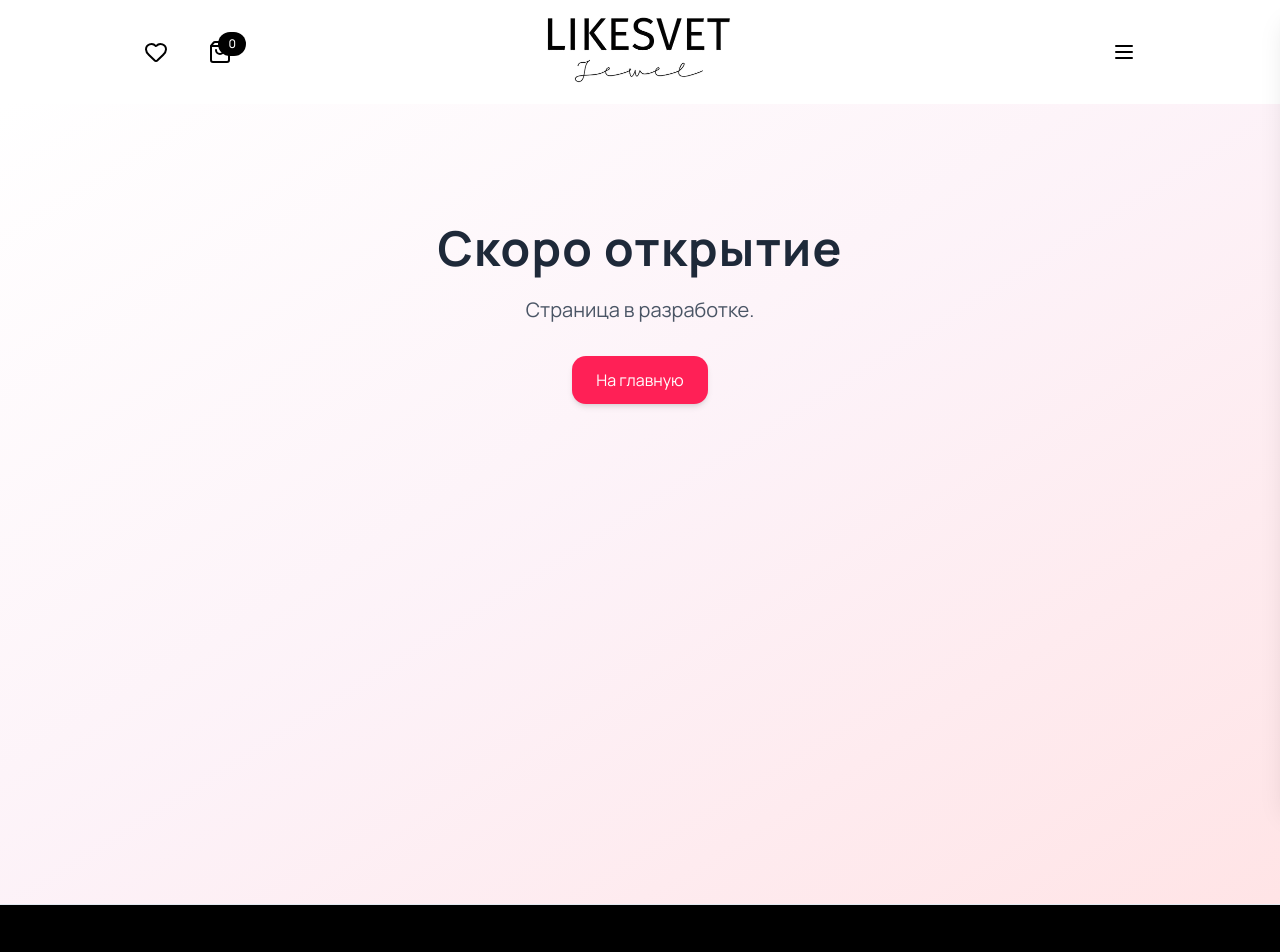
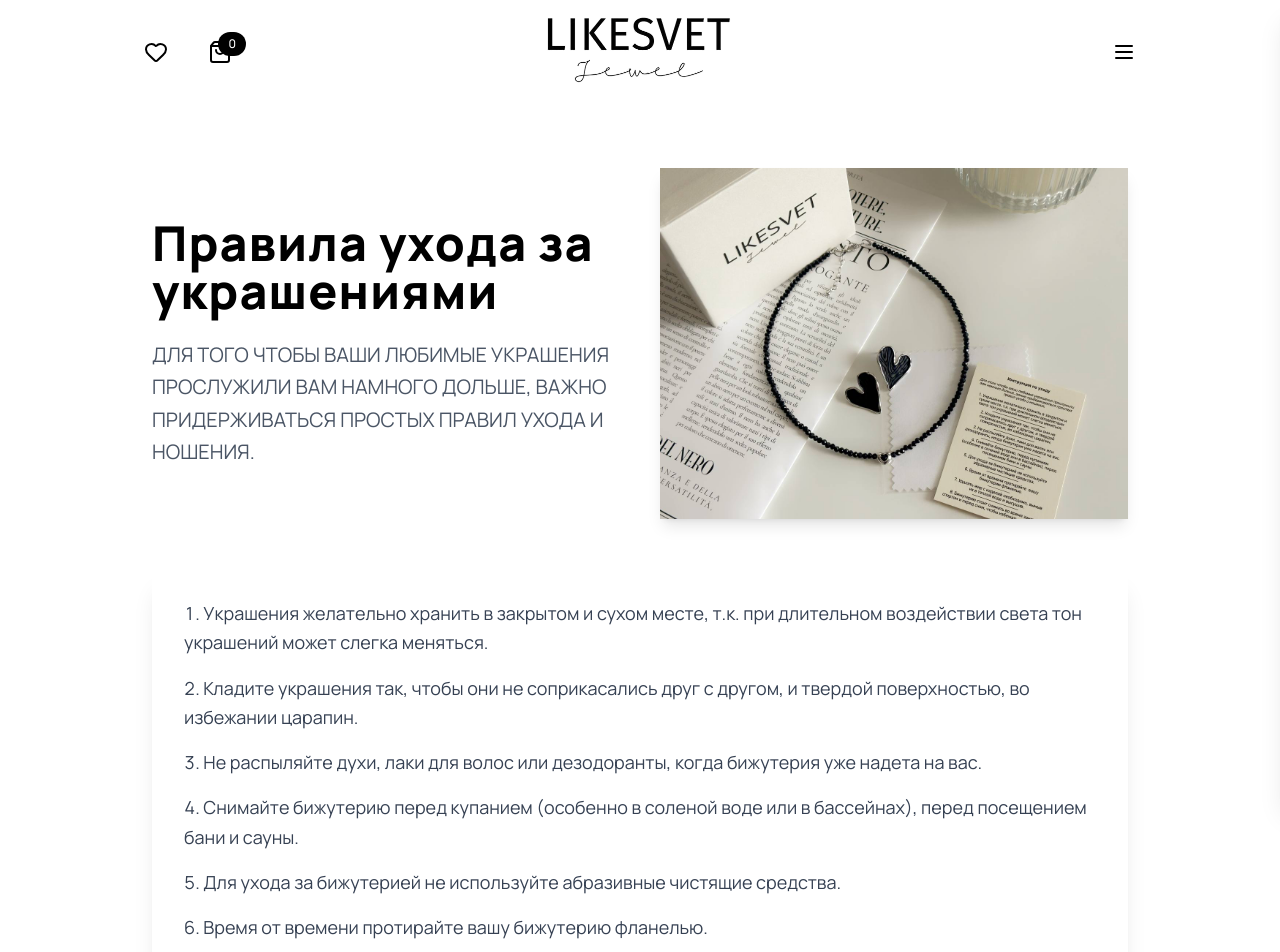
Before and after one commit to VladimiroAntipin/like-svet-site, a Next.js app: page /customers/jewelry-care in a window 1280 px wide. Shown: the top 952 px of the page. Built offline with nearby package versions, Linux system fonts and the light colour scheme; no server answers.

Commit message:
ui improvments and jewels-care page

```diff
--- a/app/(routes)/account/page.tsx
+++ b/app/(routes)/account/page.tsx
@@ -171,7 +171,7 @@ const AccountPage = () => {
       </header>
 
       {/* Main */}
-      <main className="flex flex-col items-center flex-1 pt-10 px-6 py-5 bg-white">
+      <main className="flex flex-col items-center flex-1 pt-10 px-6 py-5 bg-white max-[500px]:mb-16">
         {/* Foto utente */}
         <div className="flex flex-col items-center mb-10 w-full max-w-5xl relative">
           <div className="relative">
--- a/app/(routes)/customers/jewelry-care/page.tsx
+++ b/app/(routes)/customers/jewelry-care/page.tsx
@@ -1,23 +1,66 @@
-import Link from 'next/link';
+import Image from "next/image";
 
 const JewelryCarePage = () => {
     return (
-        <div className="min-h-screen flex flex-col items-center pt-30 bg-gradient-to-br from-white via-pink-50 to-rose-100 text-gray-800 p-6">
-            <div className="max-w-2xl text-center">
-                <h1 className="text-4xl sm:text-5xl font-bold mb-6 tracking-wide">
-                    Скоро открытие
-                </h1>
-                <p className="text-lg sm:text-xl mb-8 text-gray-600">
-                    Страница в разработке.
-                </p>
-                <Link href="/">
-                    <p className="inline-block px-6 py-3 bg-rose-500 text-white rounded-xl shadow-md hover:bg-rose-600 transition">
-                        На главную
-                    </p>
-                </Link>
+        <div className="min-h-screen bg-gradient-to-br text-gray-800">
+            <div className="max-w-5xl mx-auto px-6 py-16 max-[500px]:py-10">
+                {/* Header */}
+                <div className="flex flex-col md:flex-row items-center gap-10">
+                    <div className="md:w-1/2">
+                        <h1 className="text-3xl sm:text-4xl lg:text-5xl font-extrabold mb-6 text-black tracking-wide">
+                            Правила ухода за украшениями
+                        </h1>
+                        <p className="text-lg sm:text-xl text-gray-600 leading-relaxed">
+                            ДЛЯ ТОГО ЧТОБЫ ВАШИ ЛЮБИМЫЕ УКРАШЕНИЯ ПРОСЛУЖИЛИ ВАМ НАМНОГО ДОЛЬШЕ,
+                            ВАЖНО ПРИДЕРЖИВАТЬСЯ ПРОСТЫХ ПРАВИЛ УХОДА И НОШЕНИЯ.
+                        </p>
+                    </div>
+                    <div className="md:w-1/2">
+                        <Image
+                            src="/cares.jpg"
+                            alt="Jewelry care"
+                            width={600}
+                            height={400}
+                            className="rounded-none shadow-lg object-cover w-full"
+                        />
+                    </div>
+                </div>
+
+                {/* Rules */}
+                <div className="mt-12 bg-white/70 backdrop-blur-sm rounded-2xl shadow-xl p-8">
+                    <ol className="space-y-4 text-gray-700 text-lg leading-relaxed list-decimal list-inside">
+                        <li>
+                            Украшения желательно хранить в закрытом и сухом месте, т.к. при длительном
+                            воздействии света тон украшений может слегка меняться.
+                        </li>
+                        <li>
+                            Кладите украшения так, чтобы они не соприкасались друг с другом, и твердой поверхностью,
+                            во избежании царапин.
+                        </li>
+                        <li>
+                            Не распыляйте духи, лаки для волос или дезодоранты, когда бижутерия уже надета на вас.
+                        </li>
+                        <li>
+                            Снимайте бижутерию перед купанием (особенно в соленой воде или в бассейнах),
+                            перед посещением бани и сауны.
+                        </li>
+                        <li>
+                            Для ухода за бижутерией не используйте абразивные чистящие средства.
+                        </li>
+                        <li>
+                            Время от времени протирайте вашу бижутерию фланелью.
+                        </li>
+                        <li>
+                            Удалять жир с изделий необходимо, вымыв их в теплой воде и высушив.
+                        </li>
+                        <li>
+                            Бижутерию стоит снимать во время занятий спортом и перед сном, чтобы избежать деформации.
+                        </li>
+                    </ol>
+                </div>
             </div>
         </div>
     );
-}
+};
 
 export default JewelryCarePage;
--- a/app/globals.css
+++ b/app/globals.css
@@ -126,7 +126,17 @@ html {
   * {
     @apply border-border outline-ring/50;
   }
+
   body {
     @apply bg-background text-foreground;
   }
 }
+
+.no-scrollbar::-webkit-scrollbar {
+  display: none;
+}
+
+.no-scrollbar {
+  -ms-overflow-style: none;
+  scrollbar-width: none;
+}
--- a/app/layout.tsx
+++ b/app/layout.tsx
@@ -36,7 +36,7 @@ export default function RootLayout({
           <FavoritesProvider>
             <Navbar />
             <ScrollToTop />
-            <main className="pt-[104px]">
+            <main className="pt-[104px]" style={{ paddingTop: `calc(104px + env(safe-area-inset-top))` }}>
               {children}
             </main>
             <Footer />
--- a/components/filters-by-category.tsx
+++ b/components/filters-by-category.tsx
@@ -40,7 +40,7 @@ const FiltersByCategory: React.FC<FiltersByCategoryProps> = ({ data, valueKey })
   };
 
   return (
-    <div className="w-full flex gap-6 overflow-x-auto">
+    <div className="w-full flex gap-6 overflow-x-auto no-scrollbar">
       {data.map((category) => {
         const isSelected = category.id === selectedValue;
 
--- a/components/navbar.tsx
+++ b/components/navbar.tsx
@@ -11,7 +11,7 @@ const Navbar = async () => {
     const giftProductId = await getGiftProductId();
 
     return (
-        <div className="border-none w-full fixed top-0 left-0 z-50 bg-white">
+        <div className="border-none w-full fixed top-0 left-0 z-50 bg-white" style={{ paddingTop: "env(safe-area-inset-top)" }}>
             <Container>
                 <div className="relative px-4 lg:px-8 flex h-26 items-center w-full max-[500px]:px-0 max-[750px]:justify-between">
                     <Link href="/" className="absolute left-1/2 -translate-x-1/2 flex gap-x-2 max-[750px]:static max-[750px]:translate-x-0" >
--- a/components/sidebar-nav.tsx
+++ b/components/sidebar-nav.tsx
@@ -105,7 +105,7 @@ const SidebarNav: React.FC<SidebarNavProps> = ({ onLinkClick, giftProductId }) =
                     animate={{ height: "auto", opacity: 1 }}
                     exit={{ height: 0, opacity: 0 }}
                     transition={{ duration: 0.3, ease: "easeInOut" }}
-                    className="overflow-hidden ml-2 mt-2"
+                    className="overflow-hidden ml-2 mt-3 flex flex-col gap-2"
                   >
                     {route.children.map((child, i) => {
                       const childActive = pathname === child.href;
```
Also changed, not shown: public/cares.jpg (added).
